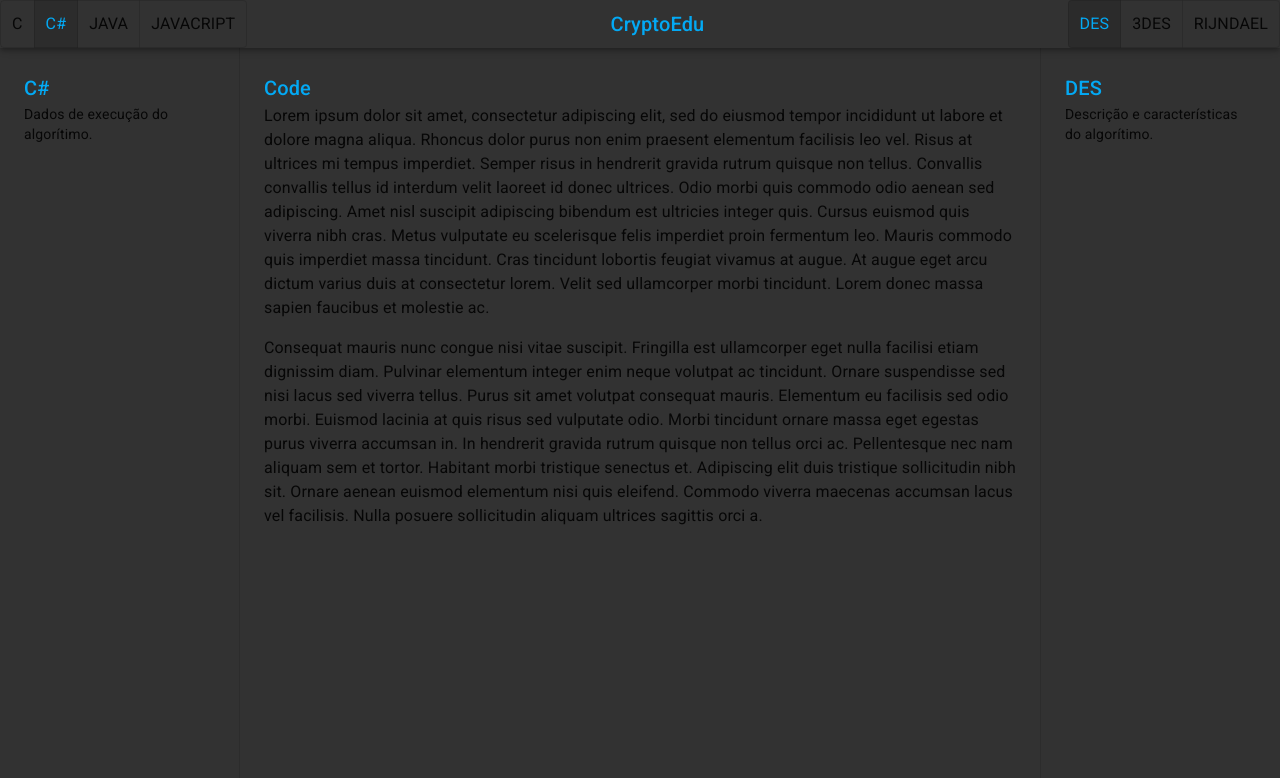
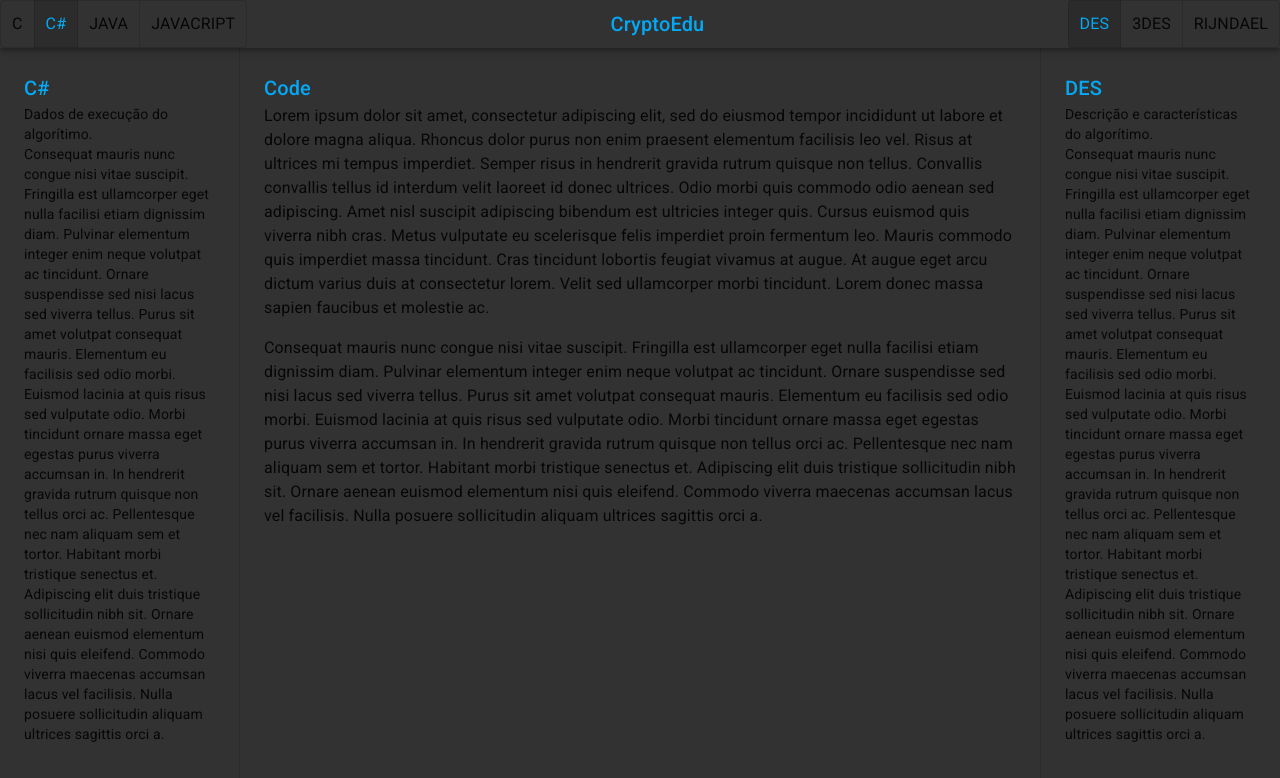
Before and after one commit to TanielianVB/CryptoEdu, a React (Create React App) app in the folder cryptoedu-app/: page / in a window 1280 px wide. Shown: the top 778 px of the page. Built offline with nearby package versions, Linux system fonts and the light colour scheme.

Commit message:
Changed the scopes of the states

```diff
--- a/cryptoedu-app/src/components/AppTopBar/AppTopBar.tsx
+++ b/cryptoedu-app/src/components/AppTopBar/AppTopBar.tsx
@@ -2,6 +2,23 @@ import React from "react";
 import { AppBar, Toolbar, Tooltip, Typography } from "@material-ui/core";
 import { createStyles, makeStyles, Theme } from "@material-ui/core/styles";
 import ToggleButtons from "../ToggleButtons/ToggleButtons";
+
+interface AppTopBarProps {
+  languages: {
+    id: string;
+    text: string;
+    supported: boolean;
+  }[];
+  selectedLanguage: string;
+  setSelectedLanguage: (value: React.SetStateAction<string>) => void;
+  algorithms: {
+    id: string;
+    text: string;
+    supported: boolean;
+  }[];
+  selectedAlgorithm: string;
+  setSelectedAlgorithm: (value: React.SetStateAction<string>) => void;
+}
 
 const useStyles = makeStyles((theme: Theme) =>
   createStyles({
@@ -15,26 +32,25 @@ const useStyles = makeStyles((theme: Theme) =>
   })
 );
 
-function AppTopBar() {
+function AppTopBar(props: AppTopBarProps) {
+  const {
+    languages,
+    selectedLanguage,
+    setSelectedLanguage,
+    algorithms,
+    selectedAlgorithm,
+    setSelectedAlgorithm,
+  } = props;
+
   const classes = useStyles();
-
-  const languages = [
-    { value: "c", text: "C", supported: true },
-    { value: "cs", text: "C#", supported: true },
-    { value: "java", text: "Java", supported: true },
-    { value: "javascript", text: "Javacript", supported: true },
-  ];
-
-  const types = [
-    { value: "des", text: "DES", supported: true },
-    { value: "tripledes", text: "3DES", supported: true },
-    { value: "rijndael", text: "Rijndael", supported: true },
-  ];
-
   return (
     <AppBar position="fixed" className={classes.appBar}>
       <Toolbar variant="dense" className={classes.bar} disableGutters>
-        <ToggleButtons initialSelectedOption="cs" options={languages} />
+        <ToggleButtons
+          options={languages}
+          selectedOption={selectedLanguage}
+          setSelectedOption={setSelectedLanguage}
+        />
         <Tooltip
           title="Simulador de Algoritmos de Criptografia com Finalidade
               Educacional"
@@ -43,7 +59,11 @@ function AppTopBar() {
             CryptoEdu
           </Typography>
         </Tooltip>
-        <ToggleButtons initialSelectedOption="des" options={types} />
+        <ToggleButtons
+          options={algorithms}
+          selectedOption={selectedAlgorithm}
+          setSelectedOption={setSelectedAlgorithm}
+        />
       </Toolbar>
     </AppBar>
   );
--- a/cryptoedu-app/src/components/ToggleButtons/ToggleButtons.tsx
+++ b/cryptoedu-app/src/components/ToggleButtons/ToggleButtons.tsx
@@ -3,18 +3,17 @@ import { Typography } from "@material-ui/core";
 import { ToggleButton, ToggleButtonGroup } from "@material-ui/lab";
 
 interface ToggleButtonsProps {
-  initialSelectedOption: string;
   options: {
-    value: string;
+    id: string;
     text: string;
     supported: boolean;
   }[];
+  selectedOption: string;
+  setSelectedOption: (value: React.SetStateAction<string>) => void;
 }
 
 function ToggleButtons(props: ToggleButtonsProps) {
-  const { initialSelectedOption, options } = props;
-
-  const [selectedOption, setSelectedOption] = useState<string>(initialSelectedOption);
+  const { options, selectedOption, setSelectedOption } = props;
 
   const handleChange = (
     event: React.MouseEvent<HTMLElement>,
@@ -29,11 +28,9 @@ function ToggleButtons(props: ToggleButtonsProps) {
     <ToggleButtonGroup exclusive value={selectedOption} onChange={handleChange}>
       {options.map((option) => {
         let button = (
-          <ToggleButton value={option.value} disabled={!option.supported}>
+          <ToggleButton value={option.id} disabled={!option.supported}>
             <Typography
-              color={
-                option.value === selectedOption ? "secondary" : "textPrimary"
-              }
+              color={option.id === selectedOption ? "secondary" : "textPrimary"}
             >
               {option.text}
             </Typography>
--- a/cryptoedu-app/src/pages/app/App.tsx
+++ b/cryptoedu-app/src/pages/app/App.tsx
@@ -1,10 +1,8 @@
-import React from "react";
+import React, { useState } from "react";
 import { createStyles, makeStyles, Theme } from "@material-ui/core/styles";
 import AppTopBar from "../../components/AppTopBar/AppTopBar";
 import AppDrawer from "../../components/AppDrawer/AppDrawer";
 import { Toolbar, Typography } from "@material-ui/core";
-
-const drawerWidth = 240;
 
 const useStyles = makeStyles((theme: Theme) =>
   createStyles({
@@ -19,10 +17,32 @@ const useStyles = makeStyles((theme: Theme) =>
 );
 
 function App() {
+  const languages = [
+    { id: "c", text: "C", supported: true },
+    { id: "cs", text: "C#", supported: true },
+    { id: "java", text: "Java", supported: true },
+    { id: "javascript", text: "Javacript", supported: true },
+  ];
+  const [selectedLanguage, setSelectedLanguage] = useState<string>("cs");
+
+  const algorithms = [
+    { id: "des", text: "DES", supported: true },
+    { id: "tripledes", text: "3DES", supported: true },
+    { id: "rijndael", text: "Rijndael", supported: true },
+  ];
+  const [selectedAlgorithm, setSelectedAlgorithm] = useState<string>("des");
+
   const classes = useStyles();
   return (
     <div className={classes.appRoot}>
-      <AppTopBar />
+      <AppTopBar
+        languages={languages}
+        selectedLanguage={selectedLanguage}
+        setSelectedLanguage={setSelectedLanguage}
+        algorithms={algorithms}
+        selectedAlgorithm={selectedAlgorithm}
+        setSelectedAlgorithm={setSelectedAlgorithm}
+      />
       <AppDrawer anchor="left">
         <div className={classes.content}>
           <Typography variant="h6" color="secondary">
@@ -30,6 +50,21 @@ function App() {
           </Typography>
           <Typography variant="body2" color="textPrimary">
             Dados de execução do algorítimo.
+          </Typography>
+          <Typography variant="body2" color="textPrimary">
+            Consequat mauris nunc congue nisi vitae suscipit. Fringilla est
+            ullamcorper eget nulla facilisi etiam dignissim diam. Pulvinar
+            elementum integer enim neque volutpat ac tincidunt. Ornare
+            suspendisse sed nisi lacus sed viverra tellus. Purus sit amet
+            volutpat consequat mauris. Elementum eu facilisis sed odio morbi.
+            Euismod lacinia at quis risus sed vulputate odio. Morbi tincidunt
+            ornare massa eget egestas purus viverra accumsan in. In hendrerit
+            gravida rutrum quisque non tellus orci ac. Pellentesque nec nam
+            aliquam sem et tortor. Habitant morbi tristique senectus et.
+            Adipiscing elit duis tristique sollicitudin nibh sit. Ornare aenean
+            euismod elementum nisi quis eleifend. Commodo viverra maecenas
+            accumsan lacus vel facilisis. Nulla posuere sollicitudin aliquam
+            ultrices sagittis orci a.
           </Typography>
         </div>
       </AppDrawer>
@@ -76,6 +111,21 @@ function App() {
           <Typography variant="body2" color="textPrimary">
             Descrição e características do algorítimo.
           </Typography>
+          <Typography variant="body2" color="textPrimary">
+            Consequat mauris nunc congue nisi vitae suscipit. Fringilla est
+            ullamcorper eget nulla facilisi etiam dignissim diam. Pulvinar
+            elementum integer enim neque volutpat ac tincidunt. Ornare
+            suspendisse sed nisi lacus sed viverra tellus. Purus sit amet
+            volutpat consequat mauris. Elementum eu facilisis sed odio morbi.
+            Euismod lacinia at quis risus sed vulputate odio. Morbi tincidunt
+            ornare massa eget egestas purus viverra accumsan in. In hendrerit
+            gravida rutrum quisque non tellus orci ac. Pellentesque nec nam
+            aliquam sem et tortor. Habitant morbi tristique senectus et.
+            Adipiscing elit duis tristique sollicitudin nibh sit. Ornare aenean
+            euismod elementum nisi quis eleifend. Commodo viverra maecenas
+            accumsan lacus vel facilisis. Nulla posuere sollicitudin aliquam
+            ultrices sagittis orci a.
+          </Typography>
         </div>
       </AppDrawer>
     </div>
```
